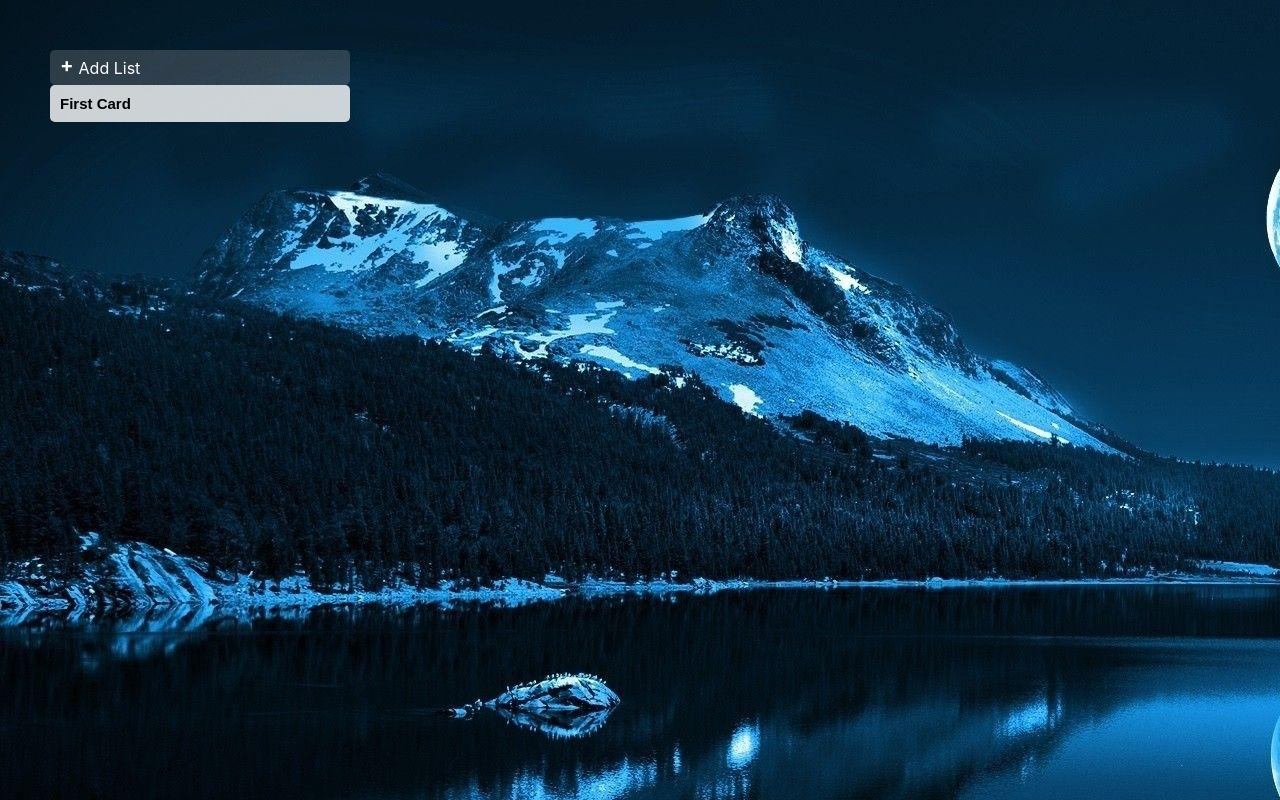
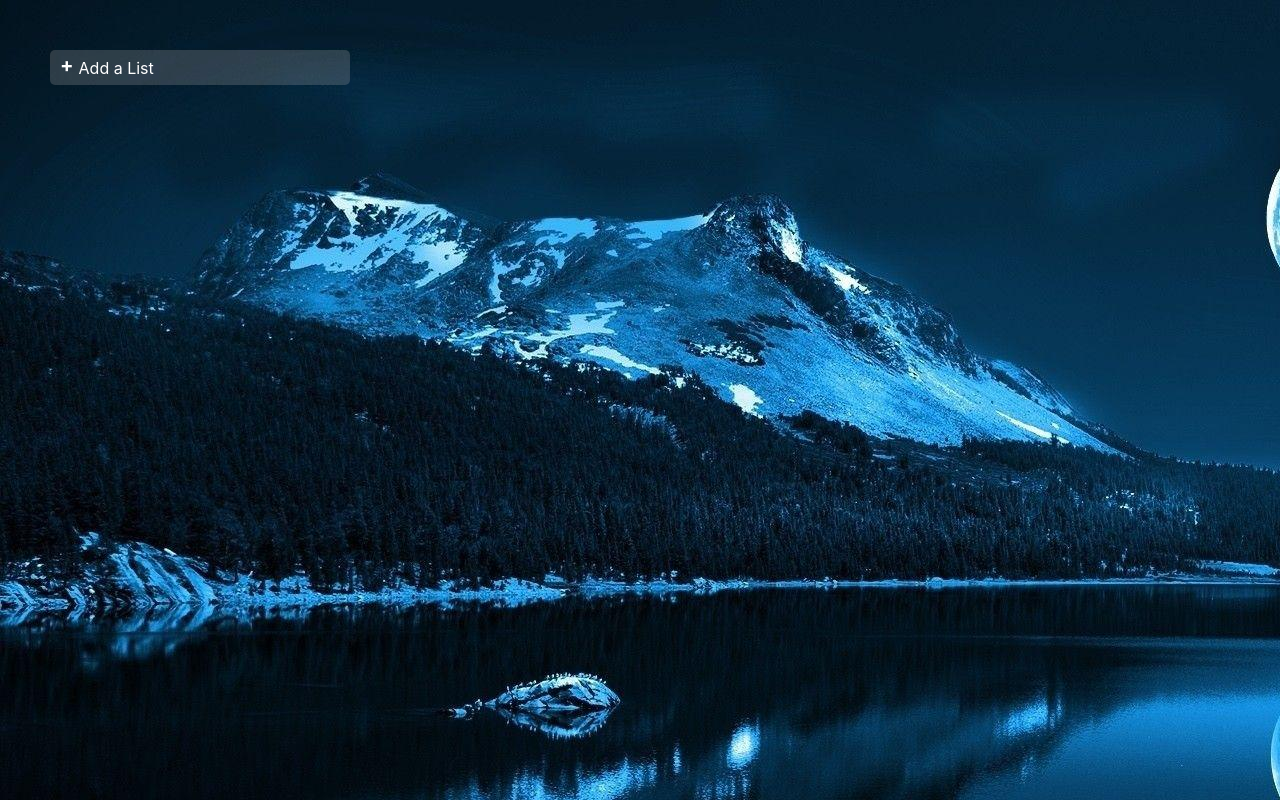
Before and after one commit to hakob-yan/trello, a React (Create React App) app: page / in a window 1280 px wide. Built offline with nearby package versions, Linux system fonts and the light colour scheme.

Commit message:
dont working autofocus and there is not react dnd

```diff
--- a/src/Pages/App.tsx
+++ b/src/Pages/App.tsx
@@ -8,13 +8,14 @@ import Card from '../components/Card/Card';
 const App: React.FC = () => {
   // const dispatch = useDispatch();
   const [focus, setFocus] = useState<Boolean>(false);
-  const cards = useSelector((state: IState) => state.cards);
+  const cards = useSelector((state: IState) => state.lists);
   return (
     <div className="App">
       {cards.map((elem, i) => (
-        <List setFocus={setFocus} focus={focus} key={`list-${i}`} />
+        <Card index={i} key={`list-${i}`} title={elem.title} />
       ))}
-      <Card></Card>
+
+      <List feature="Add a List" setFocus={setFocus} focus={focus} />
     </div>
   );
 };
--- a/src/Pages/styles.scss
+++ b/src/Pages/styles.scss
@@ -1,4 +1,7 @@
 .App {
+    display: flex;
+    align-items: flex-start;
+    flex-wrap: wrap;
     padding: 50px;
     width: 100vw;
     height: 100vh;
--- a/src/Redux/rootReducer.ts
+++ b/src/Redux/rootReducer.ts
@@ -2,12 +2,31 @@ import { IState } from '../interface';
 interface IAction {
   type: string;
   payload: string;
+  index: number;
 }
 
 const initialState = {
-  cards: [{ title: 'First', list: ['a', 'b'] }],
+  lists: [],
 };
 
 export const listReducer = (state: IState = initialState, action: IAction) => {
+  switch (action.type) {
+    case 'ADD_LIST':
+      return { ...state, lists: [...state.lists, { title: action.payload, card: [] }] };
+      break;
+    case 'ADD_CARD':
+      const list = state.lists;
+
+      list[action.index] = {
+        ...list[action.index],
+        card: [...list[action.index].card, action.payload],
+      };
+
+      return { ...state, lists: list };
+      break;
+    default:
+      return state;
+      break;
+  }
   return state;
 };
--- a/src/components/Card/Card.tsx
+++ b/src/components/Card/Card.tsx
@@ -1,10 +1,25 @@
-import React from 'react';
+import React, { useState } from 'react';
 import './style.scss';
+import List from '../List/List';
+import { useSelector } from 'react-redux';
+import { IState } from '../../interface';
+interface IProps {
+  title: string;
+  index: number;
+}
+const Card = ({ title, index }: IProps) => {
+  const [focus, setFocus] = useState<Boolean>(false);
+  const cards = useSelector((state: IState) => state.lists[index].card);
 
-const Card = () => {
   return (
     <div className="Card">
-      <input className="TitleInput" type="text" value="First Card" />
+      <>
+        <input className="TitleInput" type="text" defaultValue={title} />
+        {cards.map((elem: any, i: number) => (
+          <input key={`input-${i}`} className="CardInput" type="text" defaultValue={elem} />
+        ))}
+        <List index={index} feature="Add a card" setFocus={setFocus} focus={focus} />
+      </>
     </div>
   );
 };
--- a/src/components/Card/style.scss
+++ b/src/components/Card/style.scss
@@ -1,30 +1,50 @@
 @import '../../constants/Colors.scss';
 
 .Card {
-    width: 300px;
+    max-width: 300px;
+    width: 100%;
     border-radius: 5px;
     background-color: $color-SecondList;
     padding: 5px;
+    margin: 0px 10px 10px 10px;
+
 }
 
 .TitleInput {
+    margin-bottom: 5px;
+    padding-left: 10px;
     width: 100%;
     font-size: 15px;
     font-weight: bold;
-    border: 0;
     background-color: rgba(255, 255, 255, 0);
-    padding: 3px;
-    cursor: pointer;
     border: 2px solid rgba(255, 255, 255, 0);
-    ;
     transition: all 200ms;
 
     &:focus {
-        // I think you said you wanted focus as well
-
         border: 2px solid $color-border;
         border-radius: 5px;
-        outline: none; // add this
+        outline: none;
         background-color: $color-White;
     }
 }
+
+.CardInput {
+    padding-left: 10px;
+    border-radius: 5px;
+    margin-bottom: 5px;
+    height: 30px;
+    width: 100%;
+    font-size: 15px;
+    font-weight: bold;
+    background-color: rgba(255, 255, 255, 0.8);
+    border: 2px solid rgba(255, 255, 255, 0);
+    border-bottom: black;
+    transition: all 200ms;
+
+    &:focus {
+        border: 2px solid $color-border;
+        border-radius: 5px;
+        outline: none;
+        background-color: $color-White;
+    }
+}
--- a/src/components/List/List.tsx
+++ b/src/components/List/List.tsx
@@ -1,43 +1,76 @@
-import React from 'react';
+import React, { useState } from 'react';
+import { useDispatch } from 'react-redux';
 import './style.scss';
 interface IList {
   focus: Boolean;
   setFocus: Function;
+  feature: string;
+  index?: number;
 }
 
-const List = ({ focus, setFocus }: IList) => {
-  const handleClick = () => {
+const List = ({ focus, setFocus, feature, index }: IList) => {
+  const dispatch = useDispatch();
+  const [title, setTitle] = useState('');
+  const [cardTitle, setCardTitle] = useState('');
+  const handleOpen = () => {
     setFocus(true);
   };
   const handleClose = () => {
     setFocus(false);
   };
+  const handleInput = () => {
+    if (feature === 'Add a List' && title !== '') {
+      dispatch({ type: 'ADD_LIST', payload: title });
+      setTitle('');
+    } else if (feature === 'Add a card' && cardTitle !== '') {
+      dispatch({ type: 'ADD_CARD', payload: cardTitle, index: index });
+      setCardTitle('');
+    }
+  };
+
+  const handleChange = (e: any) => {
+    if (feature === 'Add a List') {
+      setTitle(e.target.value);
+    } else if (feature === 'Add a card') {
+      setCardTitle(e.target.value);
+    }
+  };
 
   if (!focus) {
     return (
-      <div tabIndex={0} onFocus={handleClick} className="FirstList">
+      <div onClick={handleOpen} className="FirstList">
         <span className="Plus">+</span>
-        <span className="ListText">Add List</span>
+        <span className="ListText">{feature}</span>
       </div>
     );
-  } else {
+  }
   return (
-      <div tabIndex={2} className="SecondList">
+    <div
+      tabIndex={0}
+      onBlur={(e) => {
+        const list = e.relatedTarget?.className;
+        if (list == 'AddButton' || list == 'SecondList' || list == 'ListInput') return false;
+        handleClose();
+      }}
+      className="SecondList"
+    >
       <input
+        autoFocus
+        value={feature === 'Add a List' ? title : cardTitle}
         spellCheck={false}
         className="ListInput"
         type="text"
-          placeholder="Enter list title.."
+        placeholder="Enter title.."
+        onChange={handleChange}
       ></input>
       <div>
-          <input className="AddButton" type="button" value={'Add list'} />
-          <span onClick={handleClose} tabIndex={3} className="Close">
+        <input onClick={handleInput} className="AddButton" type="button" value={feature} />
+        <span onBlur={handleClose} onClick={handleClose} tabIndex={3} className="Close">
           X
         </span>
       </div>
     </div>
   );
-  }
 };
 
 export default List;
--- a/src/components/List/style.scss
+++ b/src/components/List/style.scss
@@ -5,7 +5,8 @@
     align-items: center;
     background-color: $color-List;
     cursor: pointer;
-    width: 300px;
+    width: 100%;
+    max-width: 300px;
     height: 35px;
     border-radius: 5px;
     color: $color-White;
@@ -14,7 +15,7 @@
     &:hover {
         cursor: pointer;
         background-color: $color-List-hover;
-        box-shadow: 5px 5px 5px $color-shadow;
+
     }
 }
 
@@ -33,12 +34,13 @@
     flex-direction: column;
     align-items: flex-start;
     background-color: $color-SecondList;
-    width: 300px;
+    width: 100%;
+    max-width: 300px;
     padding: 5px;
     border-radius: 5px;
     color: $color-White;
     transition: all 200ms ease-in-out;
-}
+ }
 
 .AddButton {
     padding: 5px 8px;
--- a/src/constants/Colors.scss
+++ b/src/constants/Colors.scss
@@ -3,5 +3,5 @@ $color-List-hover: #b5aeae67;
 $color-White: white;
 $color-shadow: rgba(0, 0, 0, 0.7);
 $color-border: #055a8c;
-$color-SecondList: rgba(255, 255, 255, 0.8);
+$color-SecondList: rgba(255, 255, 255, 0.9);
 $color-black: black;
--- a/src/interface.ts
+++ b/src/interface.ts
@@ -1,7 +1,7 @@
 interface ICard {
-  title: String;
-  list: String[];
+  title: string;
+  card: string[];
 }
 export interface IState {
-  cards: Array<ICard>;
+  lists: Array<ICard>;
 }
```
Lines whose indentation alone changed are shown as unchanged.
